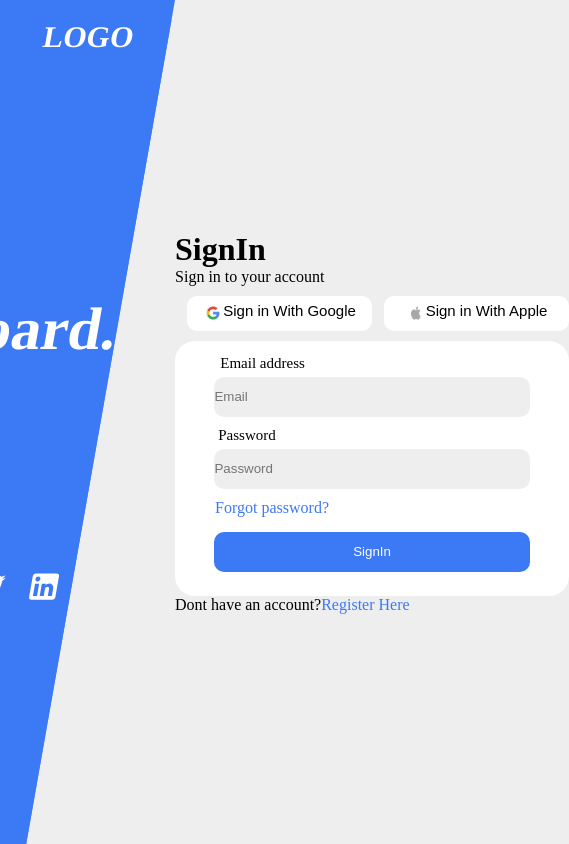
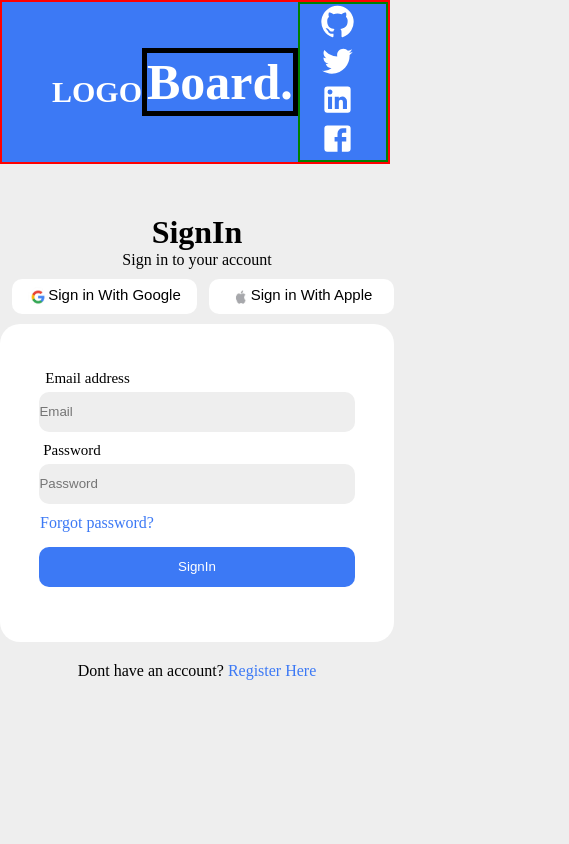
Before and after one commit to htg-18/Board, a React (Create React App) app: page / in a window 390 px wide. Shown: the whole page, 569 px wide, since content can reach past the window. Built offline with nearby package versions, Linux system fonts and the light colour scheme; no server answers.

Commit message:
Made it responsive

```diff
--- a/src/components/auth/Signin.css
+++ b/src/components/auth/Signin.css
@@ -172,3 +172,91 @@
     /* margin-top: 10px;
     margin-left: -60px; */
 }
+
+/* This targets devices with a maximum width of 767 pixels (common for phones) */
+@media (max-width: 1100px) {
+    .signin-container{
+        display: flex;
+        flex-direction: column;
+         height: 100vh;
+        /* width: 100vw; */
+    }
+
+    .sideDiv{
+         display: flex;
+         flex-direction: row;
+        background-color: #3C79F5;
+         border:2px solid red;
+         align-items: center; /* Center items horizontally */
+         transform: skewX(0deg); /* Adjust the angle of the tilt */
+         transform-origin: top;
+     }
+
+     .Logo{
+       background-color: #3C79F5;
+        color: white;
+        margin-left: 50px;
+        font-weight: bold;
+        font-size: 30px;
+    }
+
+     .board{
+       background-color: #3C79F5;
+        color: white;
+        margin: auto;
+        font-weight: bold;
+        font-size: 50px;
+        border:5px solid black;
+    }
+
+    .icons{
+        background-color: #3C79F5;
+        margin: auto;
+        border:2px solid green;
+    }
+    .github{
+        background-color: #3C79F5;
+        color: white;
+        font-size: large;
+        margin-left: 20px ;
+    }
+
+     .formDiv{
+        /* margin-top: 300px; */
+        flex: 6;
+        display: flex;
+        align-items: center;
+        padding: 50px 0px;
+        justify-content: center;
+        flex-direction: column;
+        /* margin-left: 200px; */
+        margin: auto;
+   }
+
+   .signinForm{
+    display: flex;
+    align-items: center;
+    flex: 1;
+    padding: auto;
+    flex-direction: column;
+
+}
+
+   .whiteDiv{
+    display: flex;
+    flex-direction: column;
+    align-items: center;
+    justify-content: center;
+    background-color: white;
+    border-radius: 20px;
+    /* height: 300px;
+    width:400px */
+    height: 50%;
+    width: 100%;
+    padding-top: 14px;
+    padding-bottom: 14px;
+}
+.signup{
+     margin-top: 20px;
+}
+  }
--- a/src/components/auth/Signin.js
+++ b/src/components/auth/Signin.js
@@ -84,7 +84,7 @@ const Signin = () => {
             <button className='Submit' type="submit">SignIn</button>
 
          </div>
-         <p className='signup'>Dont have an account?<span className='register'>Register Here</span></p>
+         <p className='signup'>Dont have an account?  <span className='register'>Register Here</span></p>
        </form>
 
        </div>
```
